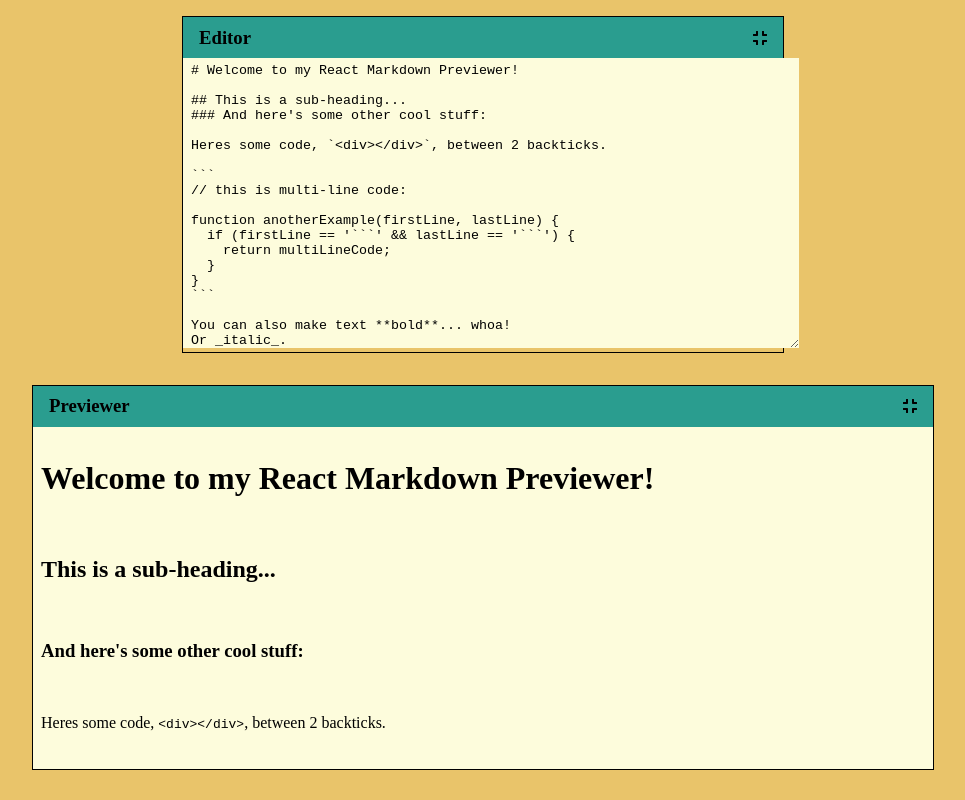
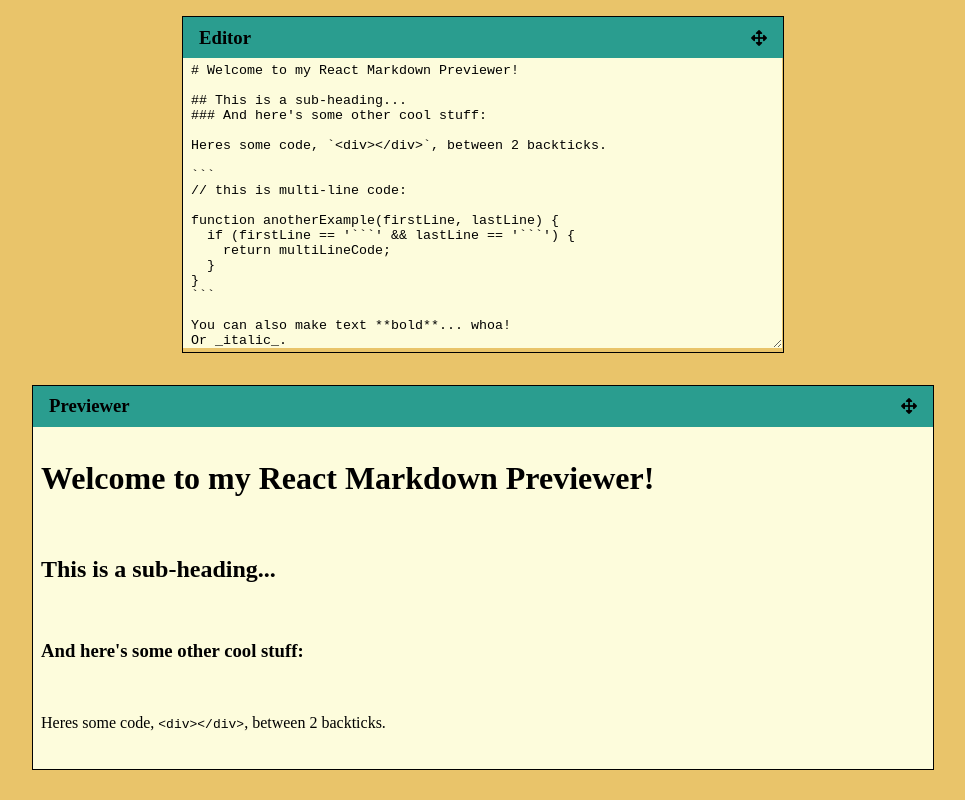
Before and after one commit to thanhhung-art/my-markdown-previewer, a React (Create React App) app: page / in a window 1280 px wide. Shown: the whole page, without its empty margins (157-1122 px from the left). Built offline with nearby package versions, Linux system fonts and the light colour scheme.

Commit message:
add effect

```diff
--- a/src/App.js
+++ b/src/App.js
@@ -9,6 +9,12 @@
   const handleChange = (e) => {
     setMarkdown(() => e.target.value);
   }
+
+  const handleClick = () => {
+
+  }
+
+  const  classes = ["editor","previewer","fa fa-compress"];
 
   return (
     <div>
@@ -41,7 +47,7 @@
       <div className="logo">
         <h3>{props.title}</h3>
       </div>
-      <i className="fa fa-compress"></i>
+      <i className="fa fa-arrows-alt"></i>
     </div>
   )
 }
@@ -49,6 +55,7 @@
 function Editor (props) {
   return (
     < textarea
+      cols="50"
       className="editor-body"
       onChange={props.onChange}
       type="text"
--- a/src/App.scss
+++ b/src/App.scss
@@ -8,7 +8,7 @@
         white-space: pre;
         overflow-y: auto;
         height: 35vh;
-        width: 100%;
+        width: 97.2%;
         background-color: #fdfcdc;
         border: 0;
         padding: .3rem .5rem;
@@ -51,5 +51,6 @@
 
     i {
         margin-right: 1rem;
+        cursor: pointer;
     }
 }
```
Also changed, not shown: package.json (+7 -1 lines), 1 other file (tests, documents, lock files or other folders).
